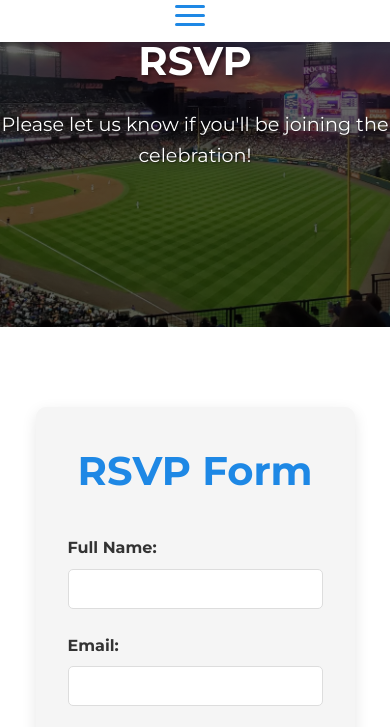
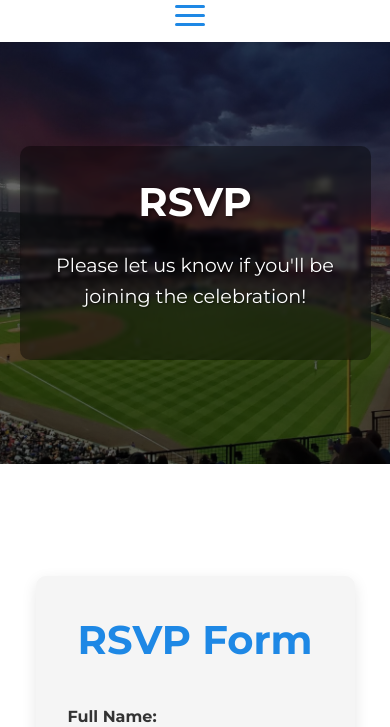
Before and after one commit to JSB2010/Eli-Barkin-Be-Mitzvah-Website, a plain HTML site: page rsvp.html in a window 390 px wide. Shown: the part 95-822 px from the top of the page. Drawn offline with Linux system fonts and the light colour scheme.

Commit message:
Comprehensive fix for hero section layout and content visibility issues

```diff
--- a/mobile-nav.js
+++ b/mobile-nav.js
@@ -58,11 +58,17 @@ document.addEventListener('DOMContentLoaded', function() {
         if (header) {
             const headerHeight = header.offsetHeight;
             document.documentElement.style.setProperty('--header-height', `${headerHeight}px`);
+
+            // Also update body padding to match header height
+            document.body.style.paddingTop = `${headerHeight}px`;
         }
     }
 
     // Run on load
     updateHeaderHeight();
+
+    // Also run after a short delay to ensure all assets are loaded
+    setTimeout(updateHeaderHeight, 100);
 
     // Check if we need to switch to mobile view based on nav width
     function checkNavOverflow() {
@@ -98,5 +104,9 @@ document.addEventListener('DOMContentLoaded', function() {
     });
 
     // Also update header height after the page has fully loaded
-    window.addEventListener('load', updateHeaderHeight);
+    window.addEventListener('load', function() {
+        updateHeaderHeight();
+        // Run again after a short delay to account for any layout shifts
+        setTimeout(updateHeaderHeight, 500);
+    });
 });
--- a/styles.css
+++ b/styles.css
@@ -10,7 +10,7 @@
     --light-gray: #f5f5f5;
     --dark-gray: #333333;
     --black: #000000;
-    --header-height: 80px;
+    --header-height: 90px;
 }
 
 * {
@@ -19,12 +19,19 @@
     box-sizing: border-box;
 }
 
-body {
+html, body {
     font-family: 'Montserrat', sans-serif;
     line-height: 1.6;
     color: var(--dark-gray);
     background-color: var(--white);
+    min-height: 100%;
+    width: 100%;
+    overflow-x: hidden;
+}
+
+body {
     padding-top: var(--header-height);
+    position: relative;
 }
 
 .container {
@@ -78,13 +85,14 @@ header {
     top: 0;
     left: 0;
     right: 0;
-    z-index: 100;
+    z-index: 1000;
     display: flex;
     justify-content: space-between;
     align-items: center;
     padding: 1rem 2rem;
     width: 100%;
     height: var(--header-height);
+    box-sizing: border-box;
 }
 
 .logo {
@@ -215,12 +223,24 @@ body.force-mobile-nav nav ul li a.active {
 
     /* Adjust hero sections for mobile */
     .hero, .rsvp-hero {
-        height: calc(70vh - var(--header-height));
-        margin-top: var(--header-height);
+        min-height: 60vh;
     }
 
     .rsvp-hero {
-        height: calc(50vh - var(--header-height));
+        min-height: 50vh;
+    }
+
+    .hero-content {
+        padding: 1.5rem;
+        max-width: 95%;
+    }
+
+    .hero-content h1 {
+        font-size: 2.2rem;
+    }
+
+    .hero-content .tagline {
+        font-size: 1.2rem;
     }
 
     .menu-toggle {
@@ -295,6 +315,23 @@ body.force-mobile-nav nav ul li a.active {
     .logo img {
         max-height: 60px;
     }
+
+    .hero-content h1 {
+        font-size: 1.8rem;
+    }
+
+    .hero-content .tagline {
+        font-size: 1rem;
+    }
+
+    .hero-content {
+        padding: 1rem;
+    }
+
+    .btn {
+        padding: 0.6rem 1.2rem;
+        font-size: 0.9rem;
+    }
 }
 
 nav ul {
@@ -327,19 +364,21 @@ nav ul li a.active {
 /* Hero Section */
 .hero, .rsvp-hero {
     background: linear-gradient(rgba(0, 0, 0, 0.5), rgba(0, 0, 0, 0.5)), url('coors_field-dusk.jpeg') no-repeat center center/cover;
-    height: 70vh;
+    min-height: 70vh;
+    width: 100%;
     display: flex;
     align-items: center;
     justify-content: center;
     text-align: center;
     color: var(--white);
     position: relative;
-    padding-top: 0;
-    margin-top: calc(-1 * var(--header-height));
+    margin-top: 0;
+    padding: 0;
+    margin-bottom: 2rem;
 }
 
 .rsvp-hero {
-    height: 50vh;
+    min-height: 50vh;
     background: linear-gradient(rgba(0, 0, 0, 0.6), rgba(0, 0, 0, 0.6)), url('coors_field-dusk.jpeg') no-repeat center center/cover;
 }
 
@@ -357,18 +396,24 @@ nav ul li a.active {
 .hero-content {
     position: relative;
     z-index: 2;
+    padding: 2rem;
+    max-width: 90%;
+    background-color: rgba(0, 0, 0, 0.4);
+    border-radius: 10px;
+    backdrop-filter: blur(2px);
 }
 
 .hero-content h1 {
-    font-size: 3.5rem;
-    margin-bottom: 1rem;
+    font-size: 3rem;
+    margin-bottom: 1.5rem;
     text-transform: uppercase;
     text-shadow: 2px 2px 4px rgba(0, 0, 0, 0.5);
+    line-height: 1.2;
 }
 
 .hero-content .tagline {
     font-size: 1.5rem;
-    margin-bottom: 2rem;
+    margin-bottom: 1rem;
     text-shadow: 1px 1px 2px rgba(0, 0, 0, 0.5);
 }
 
```
